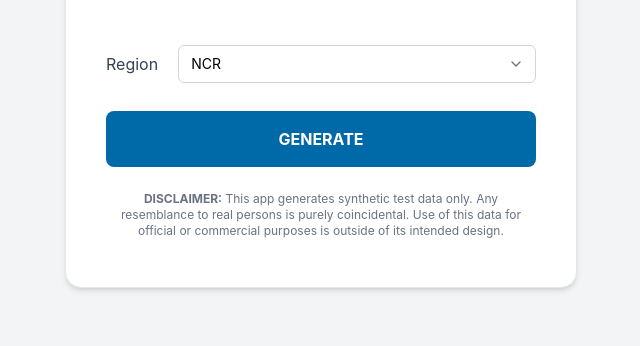
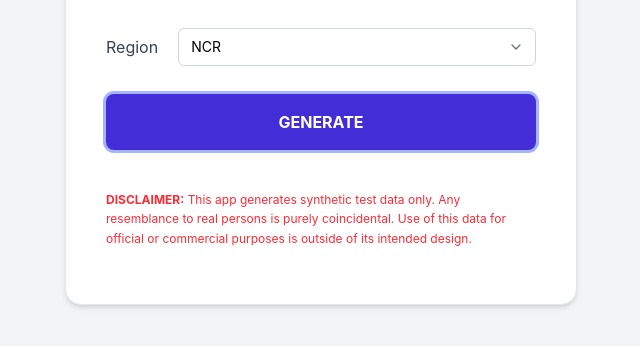
Before and after one commit to ferdiebergado/netlify-rer, a website built with Vite: page index.html in a window 1280 px wide. Shown: the part 366-712 px from the top of the page, without its empty margins (319-959 px from the left). Built offline with nearby package versions, Linux system fonts and the light colour scheme; a web font is replaced by a local one.

Commit message:
refactor: Adjust colors

```diff
--- a/index.html
+++ b/index.html
@@ -30,7 +30,7 @@
           <div id="plate" class="font-zendots mb-2 text-center text-4xl font-bold">--- ----</div>
           <div
             id="driver"
-            class="font-encode flex min-h-[3em] w-full justify-center text-center text-2xl font-bold text-gray-500 dark:text-gray-400"
+            class="font-encode flex min-h-[3em] w-full justify-center text-center text-2xl font-bold text-slate-500 dark:text-slate-400"
           >
             Click GENERATE to start.
           </div>
@@ -42,7 +42,7 @@
             <div class="relative w-full">
               <select
                 id="region"
-                class="w-full flex-1 appearance-none rounded-md border border-gray-300 bg-white px-3 py-2 pr-10 text-sm focus:border-blue-500 focus:ring-2 focus:ring-blue-500/20 focus:outline-none"
+                class="w-full flex-1 appearance-none rounded-md border border-gray-300 bg-white px-3 py-2 pr-10 text-sm focus:border-blue-500 focus:ring-2 focus:ring-blue-500/20 focus:outline-none dark:bg-slate-700 dark:text-gray-100"
               >
                 <option value="A">Region I</option>
                 <option value="B">Region II</option>
@@ -65,7 +65,7 @@
               </select>
 
               <svg
-                class="pointer-events-none absolute top-1/2 right-3 h-4 w-4 -translate-y-1/2 text-gray-500"
+                class="pointer-events-none absolute top-1/2 right-3 h-4 w-4 -translate-y-1/2 text-gray-500 dark:text-gray-200"
                 xmlns="http://www.w3.org/2000/svg"
                 fill="none"
                 viewBox="0 0 24 24"
@@ -83,15 +83,17 @@
           <button
             type="submit"
             id="generate"
-            class="w-full rounded-lg bg-sky-700 px-6 py-4 font-bold text-white transition-all hover:bg-sky-600 focus:ring-4 focus:ring-sky-300 active:scale-[0.98]"
+            class="w-full rounded-lg bg-indigo-700 px-6 py-4 font-bold text-white transition-all hover:bg-indigo-600 focus:ring-3 focus:ring-indigo-300 focus:outline-none active:scale-[0.98]"
+            autofocus
           >
             GENERATE
           </button>
         </form>
-        <p class="mt-6 text-center text-xs text-gray-500 dark:text-gray-400">
-          <span class="font-bold">DISCLAIMER:</span> This app generates synthetic test data only.
-          Any resemblance to real persons is purely coincidental. Use of this data for official or
-          commercial purposes is outside of its intended design.
+        <p class="mt-8 py-2 text-xs leading-relaxed text-red-500 dark:text-red-400">
+          <strong>DISCLAIMER:</strong>
+          This app generates synthetic test data only. Any resemblance to real persons is purely
+          coincidental. Use of this data for official or commercial purposes is outside of its
+          intended design.
         </p>
       </div>
     </main>
```
